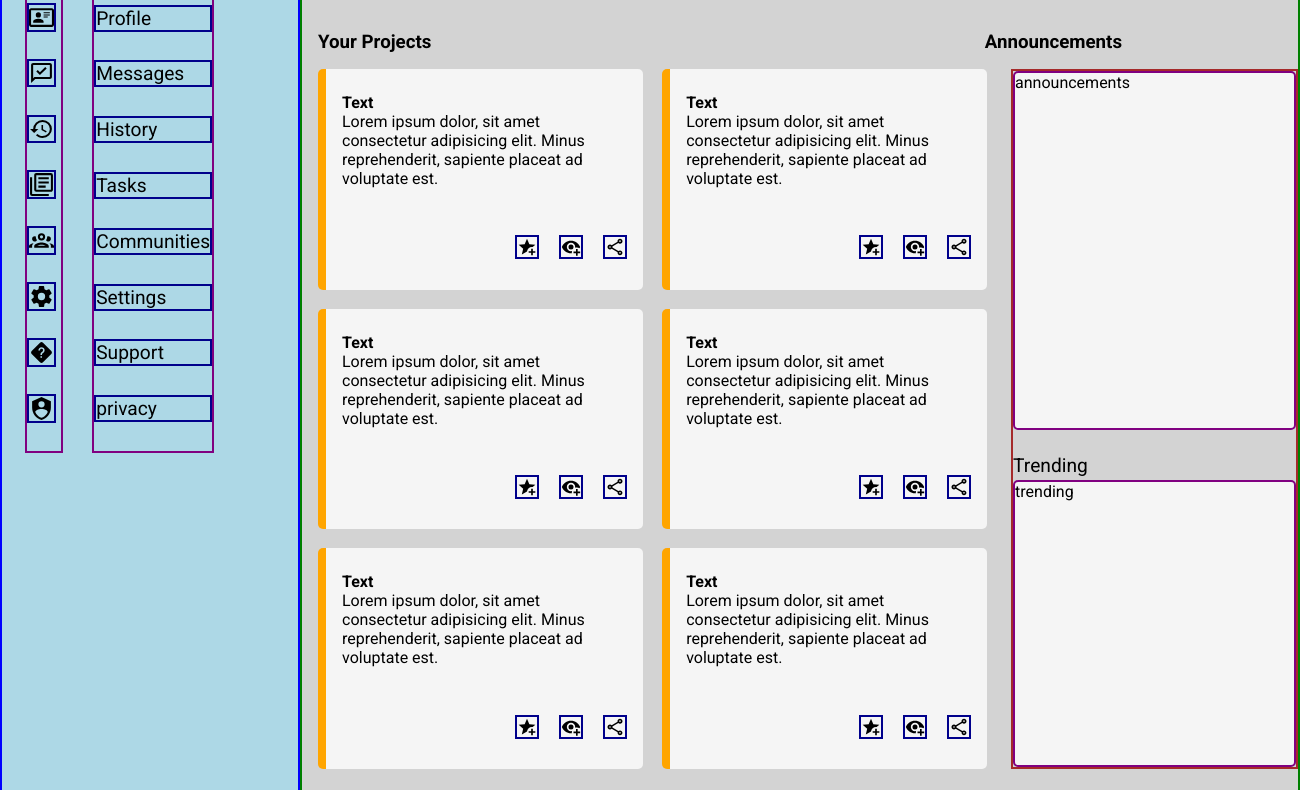
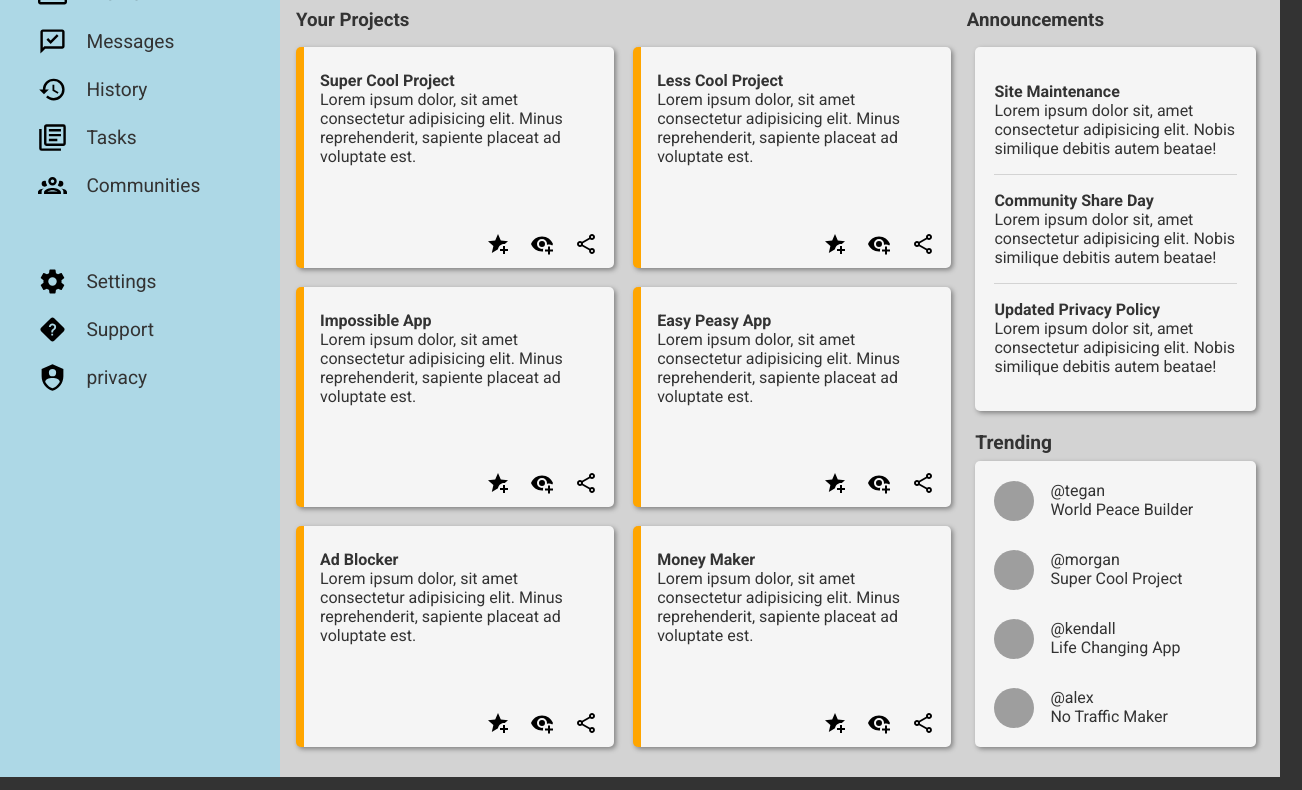
Before and after one commit to NightOwlin27/odin-admin-dashboard, a plain HTML site: page index.html in a window 1280 px wide. Shown: the part 203-993 px from the top of the page, 1302 px wide, since content can reach past the window. Drawn offline with Linux system fonts and the light colour scheme; grey boxes are pictures that could not be loaded.

Commit message:
update: add more styling

```diff
--- a/index.html
+++ b/index.html
@@ -15,30 +15,49 @@
             <img src="icons/dashboard.svg" class="dashboard-icon">
             <div class="dashboard-text">Dashboard</div>
         </div>
-        <div class="sub-dashboard">
-            <div class="svgs">
-                <img src="icons/home.svg" class="svg 1">
-                <img src="icons/profile.svg" class="svg 2">
-                <img src="icons/message.svg" class="svg 3">
-                <img src="icons/history.svg" class="svg 4">
-                <img src="icons/tasks.svg" class="svg 5">
-                <img src="icons/communities.svg" class="svg 6">
-                <img src="icons/settings.svg" class="svg 7">
-                <img src="icons/support.svg" class="svg  8">
-                <img src="icons/privacy.svg" class="svg 9">
+        <div class="sub-dashboard one">
+            <div class="dashboard-block">
+                <img src="icons/home.svg" class="svg">
+                <div class="icon one">Home</div>
             </div>
-            <div class="icons">
-                <div class="icon one">Home</div>
-                <div class="icon 2">Profile</div>
-                <div class="icon 3">Messages</div>
-                <div class="icon 4">History</div>
-                <div class="icon 5">Tasks</div>
-                <div class="icon 6">Communities</div>
-                <div class="icon 7">Settings</div>
-                <div class="icon 8">Support</div>
-                <div class="icon 9">privacy</div>
+            <div class="dashboard-block">
+                <img src="icons/profile.svg" class="svg">
+                <div class="icon">Profile</div>
+            </div>
+            <div class="dashboard-block">
+                <img src="icons/message.svg" class="svg">
+                <div class="icon">Messages</div>
+            </div>
+            <div class="dashboard-block">
+                <img src="icons/history.svg" class="svg">
+                <div class="icon">History</div>
+            </div>
+            <div class="dashboard-block">
+                <img src="icons/tasks.svg" class="svg">
+                <div class="icon">Tasks</div>
+            </div>
+            <div class="dashboard-block">
+                <img src="icons/communities.svg" class="svg">
+                <div class="icon">Communities</div>
             </div>
         </div>
+
+        <div class="sub-dashboard two">
+            <div class="dashboard-block">
+                <img src="icons/settings.svg" class="svg">
+                <div class="icon">Settings</div>
+            </div>
+            <div class="dashboard-block">
+                <img src="icons/support.svg" class="svg">
+                <div class="icon">Support</div>
+            </div>
+            <div class="dashboard-block">
+                <img src="icons/privacy.svg" class="svg">
+                <div class="icon">privacy</div>
+            </div>
+        </div>
+
+
 
     </div>
     <header>
@@ -52,7 +71,7 @@
             <p class="profile-corner-text"><b>Night Owlin</b></p>
         </div>
         <div class="profile-header">
-            <img src="images/Profile.png" class="profile-img-2" width="70px" heigh="70px">
+            <img src="images/Profile.png" class="profile-img-2" width="70px" height="70px">
             <div class="profile-header-text">
                 <p class="header-small-text"><b>Hi there,</b></p>
                 <p class="header-big-text"><b>Night Owlin (@NightOwlin27)</b></p>
@@ -74,80 +93,125 @@
               <div class="projects">
                 <div class="project 1">
                     <div class="project-text">
-                        <p><b>Text</b></p>
+                        <p><b>Super Cool Project</b></p>
+                        <P class="project-text">Lorem ipsum dolor, sit amet consectetur adipisicing elit. Minus reprehenderit, sapiente placeat ad voluptate est.</P>
+                    </div>
+                    <div class="project-icons">
+                        <img src="/icons/star.svg" class="svg proj">
+                        <img src="icons/eye.svg" class="svg proj">
+                        <img src="icons/share.svg" class="svg proj">
+                    </div>
+                </div>
+                <div class="project 1">
+                    <div class="project-text">
+                        <p><b>Less Cool Project</b></p>
                         <P class="project-text">Lorem ipsum dolor, sit amet consectetur adipisicing elit. Minus reprehenderit, sapiente placeat ad voluptate est.</P>
                     </div>
 
                     <div class="project-icons">
                         <img src="/icons/star.svg" class="svg proj">
                         <img src="icons/eye.svg" class="svg proj">
-                        <img src="icons/share.svg" class="svg proj"></div>
+                        <img src="icons/share.svg" class="svg proj">
+                    </div>
                 </div>
                 <div class="project 1">
                     <div class="project-text">
-                        <p><b>Text</b></p>
+                        <p><b>Impossible App</b></p>
                         <P class="project-text">Lorem ipsum dolor, sit amet consectetur adipisicing elit. Minus reprehenderit, sapiente placeat ad voluptate est.</P>
                     </div>
 
                     <div class="project-icons">
                         <img src="/icons/star.svg" class="svg proj">
                         <img src="icons/eye.svg" class="svg proj">
-                        <img src="icons/share.svg" class="svg proj"></div>
+                        <img src="icons/share.svg" class="svg proj">
+                    </div>
                 </div>
                 <div class="project 1">
                     <div class="project-text">
-                        <p><b>Text</b></p>
+                        <p><b>Easy Peasy App</b></p>
                         <P class="project-text">Lorem ipsum dolor, sit amet consectetur adipisicing elit. Minus reprehenderit, sapiente placeat ad voluptate est.</P>
                     </div>
 
                     <div class="project-icons">
                         <img src="/icons/star.svg" class="svg proj">
                         <img src="icons/eye.svg" class="svg proj">
-                        <img src="icons/share.svg" class="svg proj"></div>
+                        <img src="icons/share.svg" class="svg proj">
+                    </div>
                 </div>
                 <div class="project 1">
                     <div class="project-text">
-                        <p><b>Text</b></p>
+                        <p><b>Ad Blocker</b></p>
                         <P class="project-text">Lorem ipsum dolor, sit amet consectetur adipisicing elit. Minus reprehenderit, sapiente placeat ad voluptate est.</P>
                     </div>
 
                     <div class="project-icons">
                         <img src="/icons/star.svg" class="svg proj">
                         <img src="icons/eye.svg" class="svg proj">
-                        <img src="icons/share.svg" class="svg proj"></div>
+                        <img src="icons/share.svg" class="svg proj">
+                    </div>
                 </div>
                 <div class="project 1">
                     <div class="project-text">
-                        <p><b>Text</b></p>
+                        <p><b>Money Maker</b></p>
                         <P class="project-text">Lorem ipsum dolor, sit amet consectetur adipisicing elit. Minus reprehenderit, sapiente placeat ad voluptate est.</P>
                     </div>
 
                     <div class="project-icons">
                         <img src="/icons/star.svg" class="svg proj">
                         <img src="icons/eye.svg" class="svg proj">
-                        <img src="icons/share.svg" class="svg proj"></div>
+                        <img src="icons/share.svg" class="svg proj">
+                    </div>
                 </div>
-                <div class="project 1">
-                    <div class="project-text">
-                        <p><b>Text</b></p>
-                        <P class="project-text">Lorem ipsum dolor, sit amet consectetur adipisicing elit. Minus reprehenderit, sapiente placeat ad voluptate est.</P>
-                    </div>
-
-                    <div class="project-icons">
-                        <img src="/icons/star.svg" class="svg proj">
-                        <img src="icons/eye.svg" class="svg proj">
-                        <img src="icons/share.svg" class="svg proj"></div>
-                </div>
-
             </div>
 
             <div class="other">
-                <div class="announcements">announcements</div>
-                <p class="trending-text">Trending</p>
-                <div class="trending">trending</div>
+                <div class="announcements">
+                    <div class="text-block">
+                        <p><b>Site Maintenance</b></p>
+                        <p>Lorem ipsum dolor sit, amet consectetur adipisicing elit. Nobis similique debitis autem beatae!</p>
+                    </div>
+                    <div class="text-block">
+                        <p><b>Community Share Day</b></p>
+                        <p>Lorem ipsum dolor sit, amet consectetur adipisicing elit. Nobis similique debitis autem beatae!</p>
+                    </div>
+                    <div class="text-block" id="bottom">
+                        <p><b>Updated Privacy Policy</b></p>
+                        <p>Lorem ipsum dolor sit, amet consectetur adipisicing elit. Nobis similique debitis autem beatae!</p>
+                    </div>
+                </div>
+                <h3 class="trending-text">Trending</h3>
+                <div class="trending">
+                    <div class="trend-block">
+                        <img src="images/profile-1.png" class="trend-profile-img" width="40px" height="40px">
+                        <div class="sub-trend-block">
+                            <p>@tegan</p>
+                            <p>World Peace Builder</p>
+                        </div>
+                    </div>
+                    <div class="trend-block">
+                        <img src="images/profile-2.png" class="trend-profile-img" width="40px" height="40px">
+                        <div class="sub-trend-block">
+                            <p>@morgan</p>
+                            <p>Super Cool Project</p>
+                        </div>
+                    </div>
+                    <div class="trend-block">
+                        <img src="images/profile-3.png" class="trend-profile-img" width="40px" height="40px">
+                        <div class="sub-trend-block">
+                            <p>@kendall</p>
+                            <p>Life Changing App</p>
+                        </div>
+                    </div>
+                    <div class="trend-block">
+                        <img src="images/profile-4.png" class="trend-profile-img" width="40px" height="40px">
+                        <div class="sub-trend-block">
+                            <p>@alex</p>
+                            <p>No Traffic Maker</p>
+                        </div>
+                    </div>
+                </div>
             </div>
         </div>
-
     </main>
 
 </body>
--- a/styles.css
+++ b/styles.css
@@ -7,13 +7,15 @@
 
 body {
     display: grid;
-    grid-template-rows: 200px 400px 400px;
-    grid-template-columns: 300px 500px 500px;
+    grid-template-rows: 180px 400px 400px;
+    grid-template-columns: 280px 500px 500px;
     font-family: 'roboto', sans-serif;
+    background-color: #333333;
+    color: #333333;
 }
 
 .dashboard {
-    border: 2px solid blue;
+    /* border: 2px solid blue; */
     grid-row: span 3;
     background-color: lightblue;
 }
@@ -37,40 +39,33 @@ body {
 
 .sub-dashboard {
     display: flex;
-    gap: 1.5em;
-    margin: 3.5em 0em 0em 1.2em;
+    flex-direction: column;
     font-size: 1.2rem;
+    /* border: 2px solid darkblue; */
+    margin: 3.5em 0em 0em 2em;
+    gap: 1em;
 
 }
 
-.svgs {
-    border: 2px solid purple;
-    padding-top: .6em;
-    width: 2em;
+.dashboard-block {
+    display: flex;
+    align-items: center;
+    gap: 1em;
 }
 
 .svg {
     width: 1.5em;
-    margin-bottom: 1.15em;
-    border: 2px solid darkblue;
-}
-
-.icons {
-    padding: .7em 0em 0em 0em;
-    border: 2px solid purple;
-}
-
-.icon {
-    margin-bottom: 1.5em;
-    border: 2px solid darkblue;
+    /* border: 2px solid darkblue; */
 }
 
 header {
     display: grid;
-    grid-template-rows: 100px 100px;
+    grid-template-rows: 90px 90px;
     grid-template-columns: 600px 400px;
-    border: 2px solid red;
+    /* border: 2px solid red; */
     grid-column: span 2;
+    box-shadow: 0px 0px gray;
+    background-color: whitesmoke;
 }
 
 .search-bar {
@@ -78,9 +73,8 @@ header {
     justify-content: center;
     align-items: center;
     gap: 1em;
-    border: 2px solid pink;
+    /* border: 2px solid pink; */
 }
-
 
 .search {
     background-color: lightgray;
@@ -91,7 +85,7 @@ header {
 }
 
 .profile-corner {
-    border: 2px solid pink;
+    /* border: 2px solid pink; */
     display: flex;
     justify-content: center;
     gap: 1.5em;
@@ -99,19 +93,16 @@ header {
 }
 
 .profile-img-1,
-.profile-corner-text {
-    margin-bottom: 1em;
-}
-
-.profile-img-1,
-.profile-img-2 {
+.profile-img-2,
+.trend-profile-img {
     border-radius: 50%;
 }
 
 .profile-header {
-    border: 2px solid pink;
+    /* border: 2px solid pink; */
     display: flex;
     margin-left: 2em;
+    margin-bottom: 1em;
     gap: 1.5em;
     align-items: center;
 }
@@ -126,7 +117,7 @@ header {
 }
 
 .buttons {
-    border: 2px solid pink;
+    /* border: 2px solid pink; */
     display: flex;
     justify-content: center;
     align-items: center;
@@ -143,7 +134,7 @@ header {
 }
 
 main {
-    border: 2px solid green;
+    /* border: 2px solid green; */
     grid-column: span 2;
     grid-row: span 2;
     background-color: lightgrey;
@@ -153,7 +144,6 @@ main {
     display: flex;
     justify-content: space-between;
     margin: 2rem 11rem 1rem 1rem;
-    font-size: 1rem;
 }
 
 .board {
@@ -181,6 +171,7 @@ main {
     border-left: 8px solid orange;
     background-color: whitesmoke;
     padding: 1.5em 1em .5em 1em;
+    box-shadow: 2px 2px 5px gray;
 }
 
 .project-icons {
@@ -195,25 +186,45 @@ main {
     width: 30%;
     height: 700px;
     display: grid;
-    grid-template-rows: 1fr 50px .8fr;
+    margin-right: 1.5em;
+    grid-template-rows: 1fr 50px 1fr;
     grid-template-columns: 1fr;
-    border: 2px solid brown;
+    /* border: 2px solid brown; */
 }
 
 .announcements,
 .trending {
-    border: 2px solid purple;
+    /* border: 2px solid purple; */
     /* grid-row: span 2; */
     border-radius: 5px;
     background-color: whitesmoke;
+    padding: 1.2em;
+    box-shadow: 2px 2px 5px gray;
 }
 
+.text-block {
+    padding: 1em 0em;
+    border-bottom: .5px solid lightgray;
+}
 .trending-text {
-    margin-top: 1.5rem;
+    margin-top: 1.2rem;
     font-size: 1.2rem;
 }
 
+#bottom {
+    border: none;
+}
+
 .trending {
-    /* border: 2px solid purple;
-    grid-row: span 2; */
+    /* border: 2px solid purple; */
+    grid-row: span 2;
+    display: flex;
+    flex-direction: column;
+    justify-content: space-between;
+
 }
+
+.trend-block {
+    display: flex;
+    gap: 1em;
+}
```
